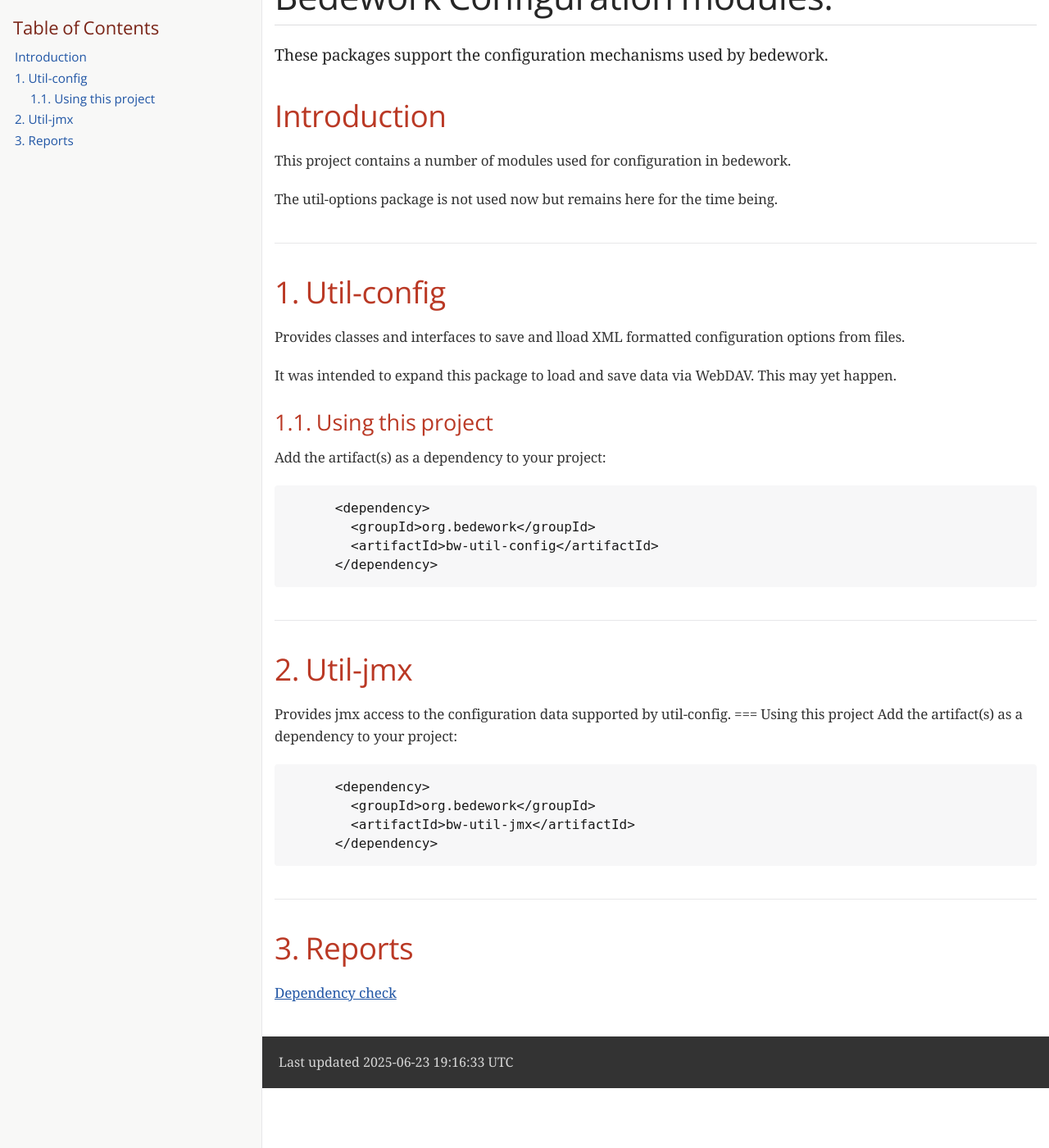
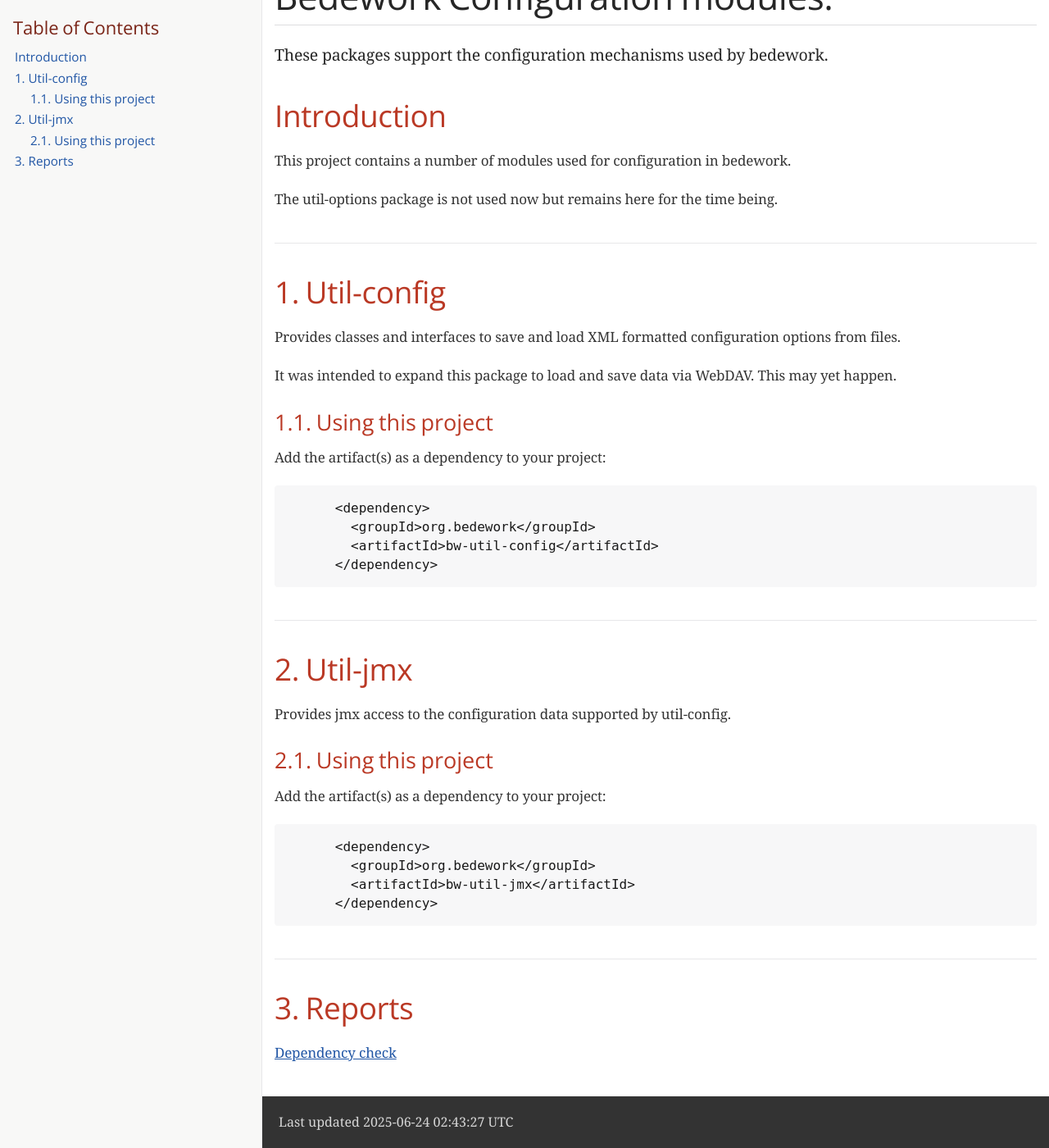
Before and after one commit to Bedework/bw-util-conf, a Jekyll site: the page docs/index.html, which Jekyll copies as it is, in a window 1280 px wide and 1400 px high, scrolled down 67 px. Shown: the whole window at 82% size. Built offline with Jekyll 4.4.1, drawn with Linux system fonts in a browser that asks for light colours; some web fonts are replaced; before the commit the page ends 1394 px from its top, so only the background shows below that.

Commit message:
deploy generated dependency check report

```diff
--- a/docs/index.html
+++ b/docs/index.html
@@ -21,7 +21,11 @@
 <li><a href="#_using_this_project">1.1. Using this project</a></li>
 </ul>
 </li>
-<li><a href="#jmx">2. Util-jmx</a></li>
+<li><a href="#jmx">2. Util-jmx</a>
+<ul class="sectlevel2">
+<li><a href="#_using_this_project_2">2.1. Using this project</a></li>
+</ul>
+</li>
 <li><a href="#reports">3. Reports</a></li>
 </ul>
 </div>
@@ -49,7 +53,7 @@
 <h2 id="config">1. Util-config</h2>
 <div class="sectionbody">
 <div class="paragraph">
-<p>Provides classes and interfaces to save and lload XML formatted configuration options from files.</p>
+<p>Provides classes and interfaces to save and load XML formatted configuration options from files.</p>
 </div>
 <div class="paragraph">
 <p>It was intended to expand this package to load and save data via WebDAV. This may yet happen.</p>
@@ -74,9 +78,12 @@
 <h2 id="jmx">2. Util-jmx</h2>
 <div class="sectionbody">
 <div class="paragraph">
-<p>Provides jmx access to the configuration data supported by util-config.
-=== Using this project
-Add the artifact(s) as a dependency to your project:</p>
+<p>Provides jmx access to the configuration data supported by util-config.</p>
+</div>
+<div class="sect2">
+<h3 id="_using_this_project_2">2.1. Using this project</h3>
+<div class="paragraph">
+<p>Add the artifact(s) as a dependency to your project:</p>
 </div>
 <div class="listingblock">
 <div class="content">
@@ -84,6 +91,7 @@ Add the artifact(s) as a dependency to your project:</p>
         &lt;groupId&gt;org.bedework&lt;/groupId&gt;
         &lt;artifactId&gt;bw-util-jmx&lt;/artifactId&gt;
       &lt;/dependency&gt;</code></pre>
+</div>
 </div>
 </div>
 </div>
@@ -99,7 +107,7 @@ Add the artifact(s) as a dependency to your project:</p>
 </div>
 <div id="footer">
 <div id="footer-text">
-Last updated 2025-06-23 19:16:33 UTC
+Last updated 2025-06-24 02:43:27 UTC
 </div>
 </div>
 </body>
```
Also changed, not shown: docs/reports/dependency-check-report.html (+3 -3 lines).
